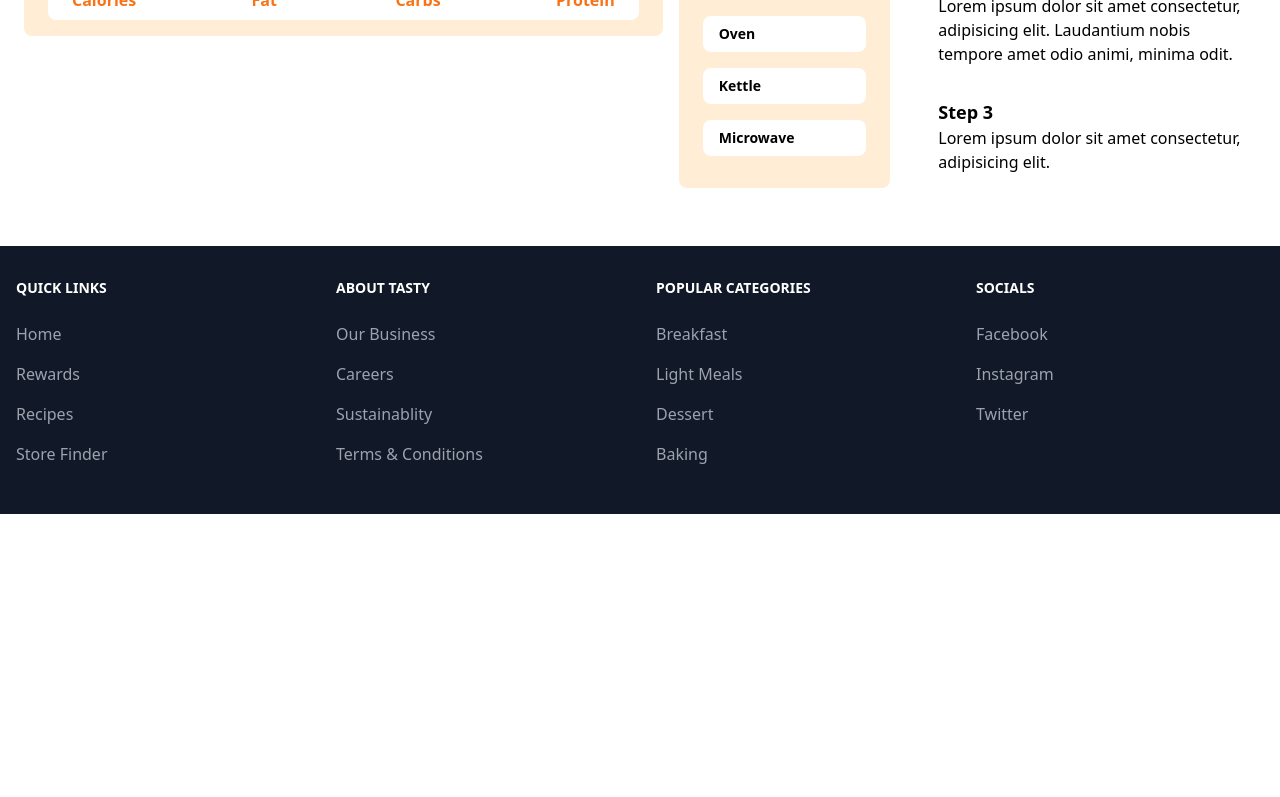
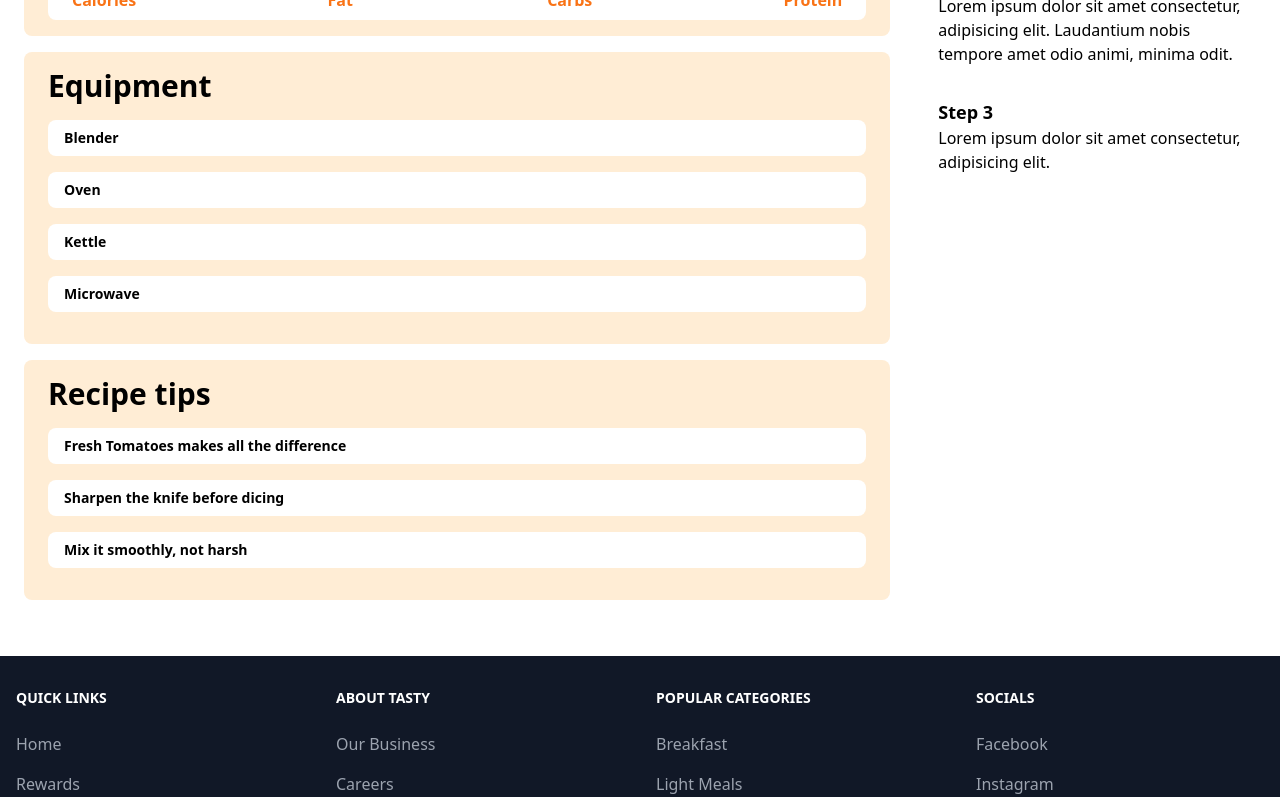
Before and after one commit to Jon-Felipe/Tasty-React, a React (Vite) app: page /recipe/1 in a window 1280 px wide. Shown: the part 838-1635 px from the top of the page. Before the commit the page ends 1352 px from the top, so only its background shows below. Built offline with nearby package versions, Linux system fonts and the light colour scheme.

Commit message:
recipe tips

```diff
--- a/src/pages/SingleRecipe.tsx
+++ b/src/pages/SingleRecipe.tsx
@@ -100,7 +100,8 @@ const SingleRecipe = () => {
             </p>
           </div>
         </section>
-        <section className='flex flex-col md:flex-row md:gap-4'>
+        <section className=''>
+          {/* nutritional facts */}
           <article className='bg-orange-100 px-6 py-4 rounded-lg mt-4 flex-1 h-fit'>
             <h1 className='text-3xl font-bold'>
               Nutrition Facts{' '}
@@ -147,6 +148,20 @@ const SingleRecipe = () => {
               ))}
             </ul>
           </article>
+          {/* recipe tips */}
+          <article className='bg-orange-100 px-6 py-4 rounded-lg mt-4'>
+            <h1 className='text-3xl font-bold'>Recipe tips</h1>
+            <ul>
+              {recipe?.recipeTips.map((tip, index) => (
+                <li
+                  key={index}
+                  className='py-2 px-4 bg-white rounded-lg my-4 text-sm font-bold'
+                >
+                  {tip}
+                </li>
+              ))}
+            </ul>
+          </article>
         </section>
       </section>
       <section className='md:col-span-2'>
```
